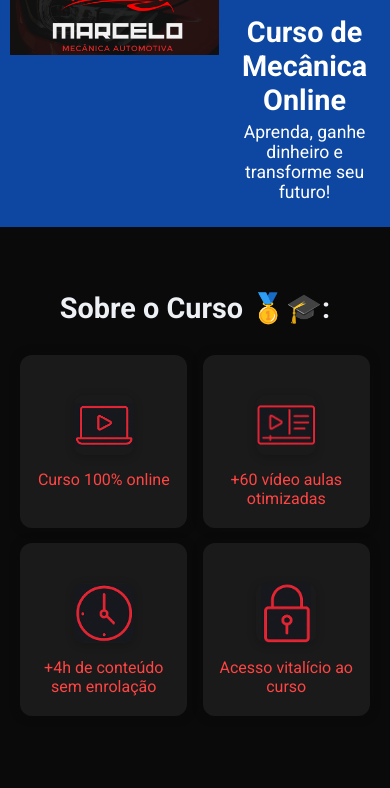
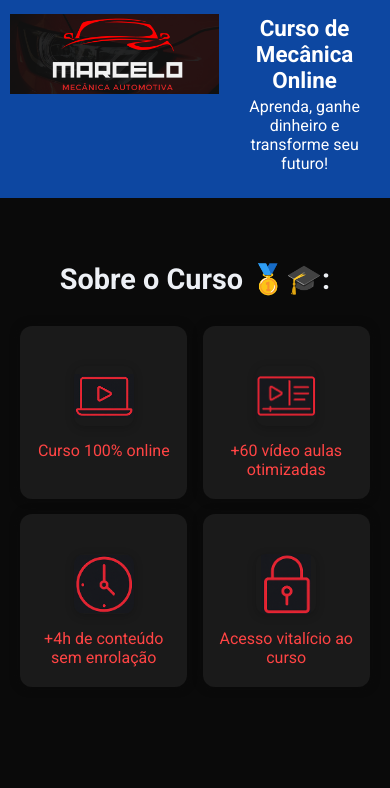
Before and after one commit to Leonardolemes521/lemes2k, a plain HTML site: page index.html in a window 390 px wide. Shown: the top 788 px of the page. Drawn offline with Linux system fonts and the light colour scheme.

Commit message:
Update index.html

```diff
--- a/index.html
+++ b/index.html
@@ -227,6 +227,43 @@ header p {
     }
     @media (max-width: 768px) {
   /* Header com grid 2x2 */
+
+  header {
+    display: flex;
+    align-items: center;
+    justify-content: center;
+    background-color: #0d47a1;
+    padding: 15px 10px;
+    position: relative;
+    max-width: 100%;   /* Evita que o cabeçalho fique muito largo */
+    margin: 0 auto;
+  }
+
+  header img {
+    position: relative; /* tiramos absolute */
+    height: 60px; /* menor que antes */
+    margin-right: 15px; /* espaçamento para o texto */
+    flex-shrink: 0;
+  }
+
+  header div {
+    flex: 1;
+    text-align: center;
+    max-width: calc(100% - 75px); /* deixa espaço para o logo */
+  }
+
+  header h1 {
+    font-size: 1.4rem; /* menor no celular */
+    margin: 0;
+  }
+
+  header p {
+    font-size: 1rem;
+    margin: 4px 0 0;
+  }
+
+
+
   header {
     display: grid;
     grid-template-columns: repeat(2, 1fr); /* 2 colunas */
```
